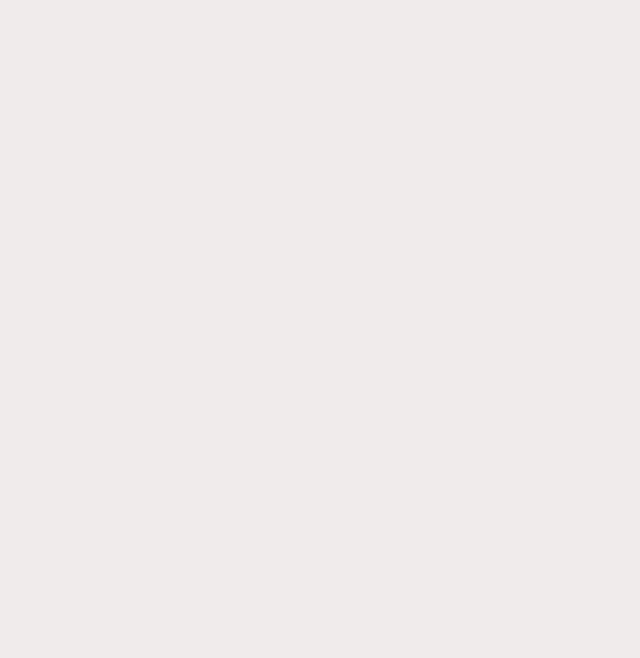
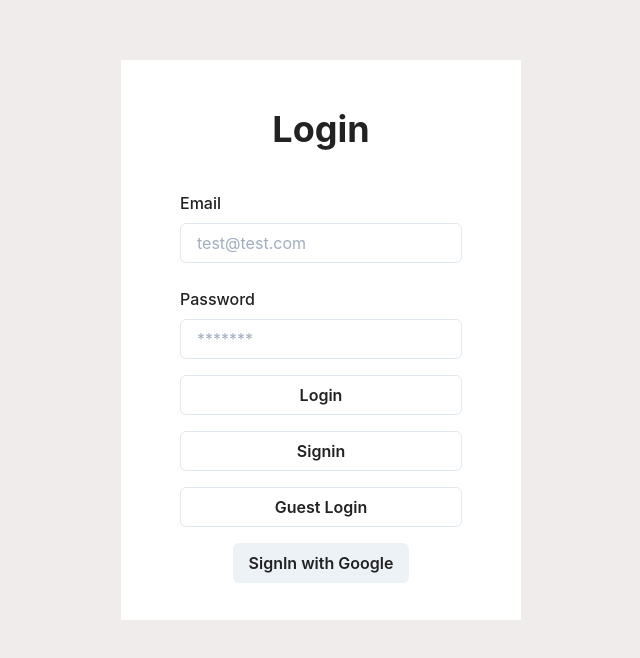
Before and after one commit to shinp09/solo-travel, a React (Create React App) app: page /Auth in a window 1280 px wide. Shown: the part 160-818 px from the top of the page, without its empty margins (319-959 px from the left). Built offline with nearby package versions, Linux system fonts and the light colour scheme; no server answers.

Commit message:
アカウントの作成

```diff
--- a/src/App.css
+++ b/src/App.css
@@ -2,4 +2,7 @@
   height: 1000px;
   background-color: #eee8e8cc;
   color: #222222;
+  display: flex;
+  justify-content: center;
+  align-items: center;
 }
--- a/src/App.tsx
+++ b/src/App.tsx
@@ -2,8 +2,7 @@ import * as React from "react";
 import "./App.css";
 import { BrowserRouter, Route, Switch } from "react-router-dom";
 import Home from "./components/Home";
-import SignIn from "./components/Auth/SignIn";
-import Login from "./components/Auth/Login";
+import Auth from "./components/Auth/Auth";
 import ContextProvider from "./components/ContextProvider";
 
 function App() {
@@ -13,8 +12,7 @@ function App() {
         <BrowserRouter>
           <Switch>
             <Route exact path="/" component={Home}></Route>
-            <Route path="/SignIn" component={SignIn}></Route>
-            <Route path="/Login" component={Login}></Route>
+            <Route path="/Auth" component={Auth}></Route>
           </Switch>
         </BrowserRouter>
       </ContextProvider>
--- a/src/components/Auth/Auth.module.scss
+++ b/src/components/Auth/Auth.module.scss
@@ -1,9 +1,10 @@
 .container {
   background-color: #ffffff;
-  width: 50%;
-  height: 50vh;
-  flex-direction: column;
-  margin: 0 auto;
-  display: flex;
+  width: 50vh;
+  height: 70vh;
+  text-align: center;
   vertical-align: middle;
+  .createAcount {
+    transition: 0.5;
+  }
 }
--- /dev/null
+++ b/src/components/Auth/Auth.tsx
@@ -0,0 +1,160 @@
+import React, { useState } from "react";
+import "firebase/firestore";
+import { auth, provider } from "../../firebase";
+import style from "./Auth.module.scss";
+import {
+  ChakraProvider,
+  Flex,
+  Box,
+  Heading,
+  FormControl,
+  FormLabel,
+  Input,
+  Button,
+  Alert,
+  AlertIcon,
+} from "@chakra-ui/react";
+const AuthProvider: React.FC = () => {
+  const [email, setEmail] = useState("");
+  const [password, setPassword] = useState("");
+  const [isLogin, setIslogin] = useState(true);
+  const [createUser, setCreateUser] = useState(false);
+
+  // Emailでloginするための関数
+  const loginEmail = async () => {
+    await auth.signInWithEmailAndPassword(email, password);
+  };
+
+  //   Googleアカウントでのログイン
+  const signInGoogle = async () => {
+    await auth.signInWithPopup(provider).catch((err) => alert(err.message));
+  };
+
+  // バリデーションの強化
+  const signUpEmail = async () => {
+    await auth.createUserWithEmailAndPassword(email, password);
+    setIslogin(true);
+    setCreateUser(true);
+    console.log("ok");
+  };
+
+  // ゲストログイン
+  const guestLogin = async () => {
+    await auth.signInWithEmailAndPassword("guest@test.com", "00000000000");
+  };
+
+  return (
+    <div className={style.container}>
+      <ChakraProvider>
+        {createUser ? (
+          <Alert status="success" className={style.createAcount}>
+            <AlertIcon />
+            アカウントが作成されました！
+          </Alert>
+        ) : (
+          ""
+        )}
+        {isLogin ? (
+          <Flex width="full" align="center" justifyContent="center">
+            <Box p={2}>
+              <Box textAlign="center" m={10}>
+                <Heading>Login</Heading>
+              </Box>
+              <Box my={4} textAlign="left">
+                <form>
+                  <FormControl>
+                    <FormLabel>Email</FormLabel>
+                    <Input
+                      type="email"
+                      placeholder="test@test.com"
+                      onChange={(e) => setEmail(e.target.value)}
+                    />
+                  </FormControl>
+                  <FormControl mt={6}>
+                    <FormLabel>Password</FormLabel>
+                    <Input
+                      type="password"
+                      placeholder="*******"
+                      onChange={(e) => setPassword(e.target.value)}
+                    />
+                  </FormControl>
+                  <Button
+                    variant="outline"
+                    width="full"
+                    mt={4}
+                    onClick={loginEmail}
+                  >
+                    Login
+                  </Button>
+                  <Button
+                    variant="outline"
+                    width="full"
+                    mt={4}
+                    onClick={() => setIslogin(false)}
+                  >
+                    Signin
+                  </Button>
+                </form>
+                <Button
+                  variant="outline"
+                  width="full"
+                  mt={4}
+                  onClick={guestLogin}
+                >
+                  Guest Login
+                </Button>
+              </Box>
+              <Button onClick={signInGoogle}>SignIn with Google</Button>
+            </Box>
+          </Flex>
+        ) : (
+          <Flex width="full" align="center" justifyContent="center">
+            <Box p={2}>
+              <Box textAlign="center" m={10}>
+                <Heading>Signin</Heading>
+              </Box>
+              <Box my={4} textAlign="left">
+                <form>
+                  <FormControl>
+                    <FormLabel>Email</FormLabel>
+                    <Input
+                      type="email"
+                      placeholder="test@test.com"
+                      onChange={(e) => setEmail(e.target.value)}
+                    />
+                  </FormControl>
+                  <FormControl mt={6}>
+                    <FormLabel>Password</FormLabel>
+                    <Input
+                      type="password"
+                      placeholder="*******"
+                      onChange={(e) => setPassword(e.target.value)}
+                    />
+                  </FormControl>
+                  <Button
+                    variant="outline"
+                    width="full"
+                    mt={4}
+                    onClick={signUpEmail}
+                  >
+                    Signin
+                  </Button>
+                  <Button
+                    variant="outline"
+                    width="full"
+                    mt={4}
+                    onClick={() => setIslogin(true)}
+                  >
+                    Login
+                  </Button>
+                </form>
+              </Box>
+            </Box>
+          </Flex>
+        )}
+      </ChakraProvider>
+    </div>
+  );
+};
+
+export default AuthProvider;
--- a/src/components/Auth/Login.tsx
+++ /dev/null
@@ -1,53 +0,0 @@
-import React, { useEffect, useState } from "react";
-import "firebase/firestore";
-import { auth, provider } from "../../firebase";
-import { Link } from "react-router-dom";
-import {
-  ChakraProvider,
-  Flex,
-  Box,
-  Heading,
-  FormControl,
-  FormLabel,
-  Input,
-  Button,
-} from "@chakra-ui/react";
-import style from "./Auth.module.scss";
-
-const Login = () => {
-  return (
-    <div className={style.container}>
-      <ChakraProvider>
-        <Flex width="full" align="center" justifyContent="center">
-          <Box p={2}>
-            <Box textAlign="center">
-              <Heading>Login</Heading>
-            </Box>
-            <Box my={4} textAlign="left">
-              <form>
-                <FormControl>
-                  <FormLabel>Email</FormLabel>
-                  <Input type="email" placeholder="test@test.com" />
-                </FormControl>
-                <FormControl mt={6}>
-                  <FormLabel>Password</FormLabel>
-                  <Input type="password" placeholder="*******" />
-                </FormControl>
-                <Button type="submit" variant="outline" width="full" mt={4}>
-                  LogIn
-                </Button>
-                <Link to="/SignIn">
-                  <Button type="submit" variant="outline" width="full" mt={4}>
-                    Sign In
-                  </Button>
-                </Link>
-              </form>
-            </Box>
-          </Box>
-        </Flex>
-      </ChakraProvider>
-    </div>
-  );
-};
-
-export default Login;
--- a/src/components/Auth/SignIn.tsx
+++ /dev/null
@@ -1,73 +0,0 @@
-import React, { useState } from "react";
-import { Link } from "react-router-dom";
-import {
-  ChakraProvider,
-  Flex,
-  Box,
-  Heading,
-  FormControl,
-  FormLabel,
-  Input,
-  Button,
-} from "@chakra-ui/react";
-import style from "./Auth.module.scss";
-import { auth } from "../../firebase";
-
-const SignIn = () => {
-  const [email, setEmail] = useState(""),
-    [password, setPassword] = useState("");
-
-  const handleClick = async () => {
-    await auth.signInWithEmailAndPassword(email, password);
-  };
-
-  return (
-    <div className={style.container}>
-      <ChakraProvider>
-        <Flex width="full" align="center" justifyContent="center">
-          <Box p={2}>
-            <Box textAlign="center">
-              <Heading>SignIn</Heading>
-            </Box>
-            <Box my={4} textAlign="left">
-              <form>
-                <FormControl>
-                  <FormLabel>Email</FormLabel>
-                  <Input
-                    type="email"
-                    placeholder="test@test.com"
-                    onChange={(e) => setEmail(e.target.value)}
-                  />
-                </FormControl>
-                <FormControl mt={6}>
-                  <FormLabel>Password</FormLabel>
-                  <Input
-                    type="password"
-                    placeholder="*******"
-                    onChange={(e) => setPassword(e.target.value)}
-                  />
-                </FormControl>
-                <Button
-                  type="button"
-                  variant="outline"
-                  width="full"
-                  mt={4}
-                  onClick={handleClick}
-                >
-                  Sign In
-                </Button>
-                <Link to="/Login">
-                  <Button type="submit" variant="outline" width="full" mt={4}>
-                    Log In
-                  </Button>
-                </Link>
-              </form>
-            </Box>
-          </Box>
-        </Flex>
-      </ChakraProvider>
-    </div>
-  );
-};
-
-export default SignIn;
```
Also changed, not shown: src/components/Auth/AuthProvider.tsx (deleted, +0 -7 lines), 1 other file (tests, documents, lock files or other folders).
